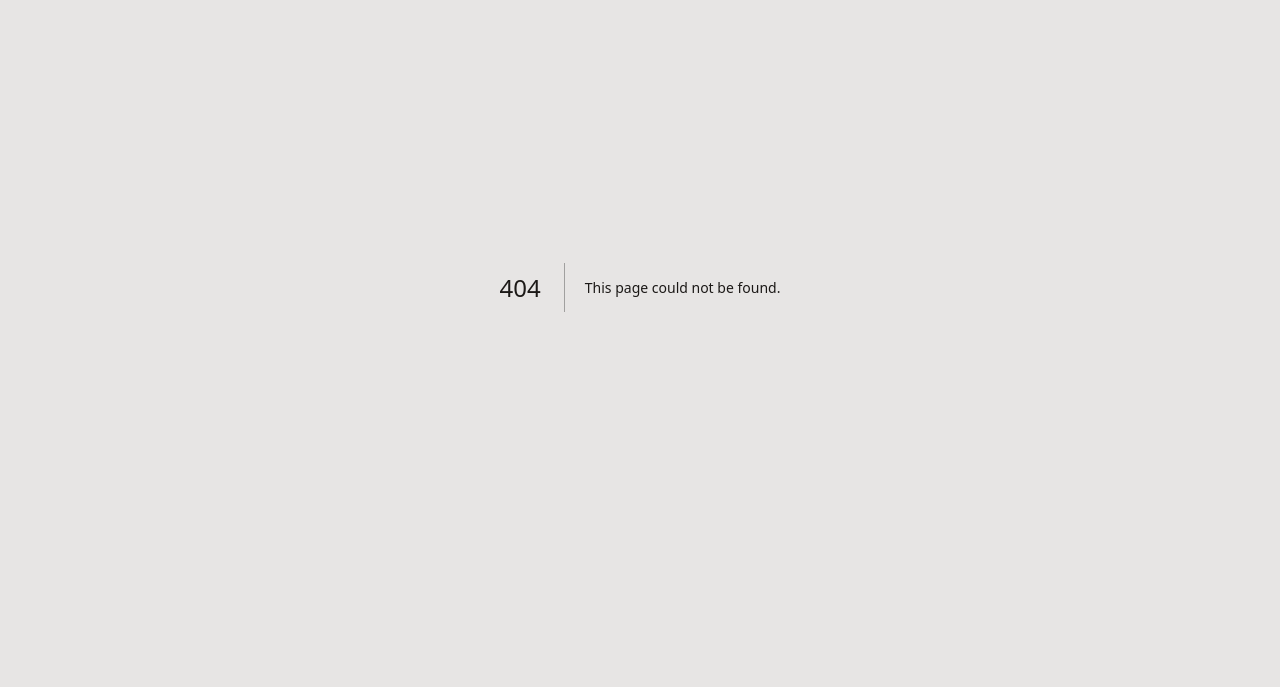
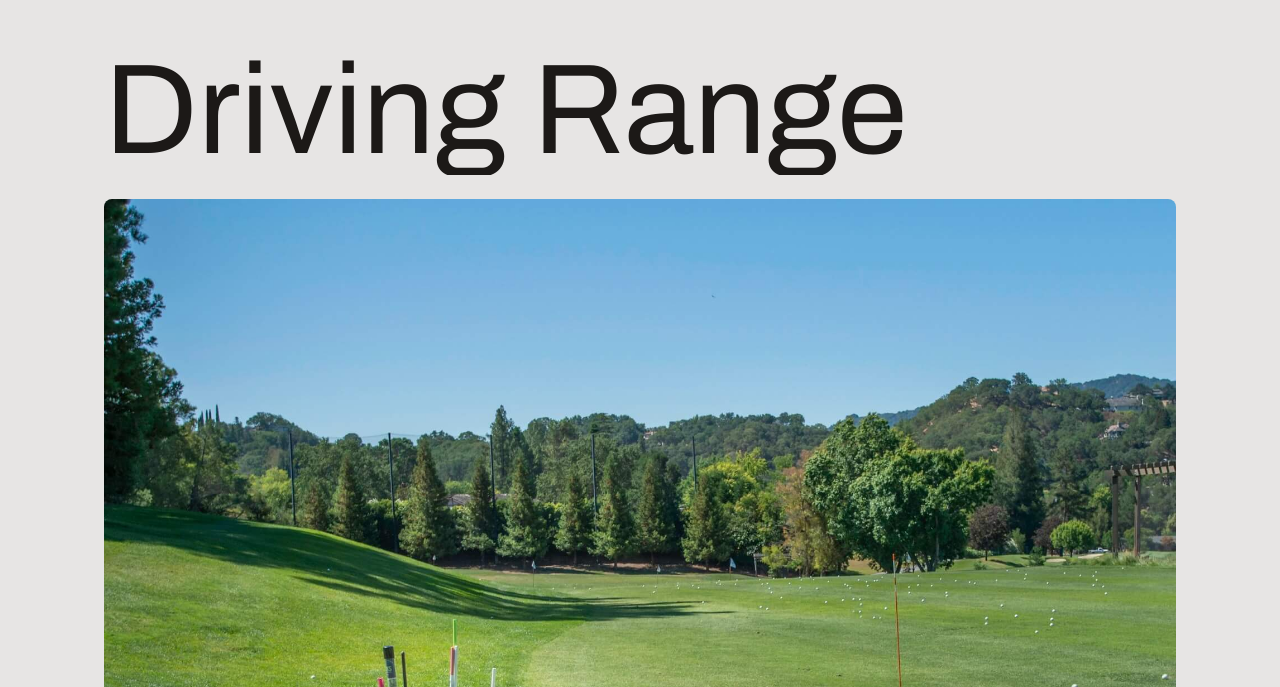
Before and after one commit to LRSORRENTI/Rustling-Oaks-Golf-Course, a Next.js app: page /explore/driving-range in a window 1280 px wide. Before the commit this address had no page. Shown: the part 113-800 px from the top of the page. Built offline with nearby package versions, Linux system fonts and the light colour scheme.

Commit message:
added motion h1 to the slug pages

```diff
--- /dev/null
+++ b/src/app/explore/[slug]/page.tsx
@@ -0,0 +1,64 @@
+'use client'
+
+import Image from "next/image";
+
+import { notFound } from "next/navigation";
+
+import { projects } from "@/sections/Explore"; // Move your projects array to a shared file
+
+import { FC, useEffect, useRef } from "react";
+
+
+
+import {  motion, useScroll, useTransform} from "motion/react";
+import useTextRevealAnimation from "@/hooks/useTextRevealAnimation";
+
+
+
+export default function CourseDetails({ params }: any) {
+  const { slug } = params;
+  const project = projects.find((p) => p.slug === slug);
+
+  if (!project) {
+    notFound();
+  }
+
+
+  const { scope, entranceAnimation  } = useTextRevealAnimation();
+
+  useEffect(() => {
+    entranceAnimation();
+  }, [entranceAnimation])
+
+
+  return (
+    <section className="section">
+      <div className="container">
+        {/* Animated H1 */}
+        <motion.h1
+           initial={{ opacity: 0}}
+           animate={{ opacity: 1}}
+        //   animate={controls}
+          ref={scope}
+          className="text-5xl md:text-8xl lg:text-9xl mb-6"
+        >
+          {project.name}
+        </motion.h1>
+        <div className="relative">
+          <Image
+            src={project.image}
+            alt={`${project.name} image`}
+            className="rounded-lg"
+          />
+        </div>
+        <div className="mt-8 text-lg md:text-xl lg:text-2xl">
+          <p>
+            Welcome to {project.name}! Here you'll find more details about this
+            part of Rustling Oaks. (Add more descriptive text here about the
+            course, driving range, mini golf, or restaurant.)
+          </p>
+        </div>
+      </div>
+    </section>
+  );
+}
--- a/src/sections/Explore.tsx
+++ b/src/sections/Explore.tsx
@@ -9,26 +9,31 @@ import image5 from "@/assets/images/restaurant.jpg";
 import { a } from "motion/react-client";
 
 /* eslint-disable-next-line @typescript-eslint/no-unused-vars */
-const projects = [
+export const projects = [
   {
     name: "The Lakes Course",
     image: image1,
+    slug: "the-lakes-course",
   },
   {
     name: "The Valley Course",
     image: image2,
+    slug: "the-valley-course",
   },
   {
     name: "Driving Range",
     image: image3,
+    slug: "driving-range",
   },
   {
     name: "Mini Golf",
     image: image4,
+    slug: "mini-golf",
   },
   {
     name: "Restaurant",
     image: image5,
+    slug: "restaurant",
   },
 ];
 
@@ -39,8 +44,9 @@ const Explore: FC = () => {
             Discover Rustling Oaks
         </h2>
         <div className="mt-10 md:mt-16 lg:mt-20">
-          {projects.map(({ name, image }) => (
-              <a href="#" key={name} className="flex flex-col border-t  border-stone-400 last:border-b border-dotted py-6 md:py-8 lg:py-10 relative group/project px-4">
+          {projects.map(({ name, image, slug }) => (
+              <a  href={`/explore/${slug}`}
+                key={name} className="flex flex-col border-t  border-stone-400 last:border-b border-dotted py-6 md:py-8 lg:py-10 relative group/project px-4">
                 <div className="absolute bottom-0 left-0 w-full h-0 group-hover/project:h-full transition-all duration-700  bg-stone-300"></div>
                 <div className="relative">
                   <div className="aspect-video md:hidden ">
```
